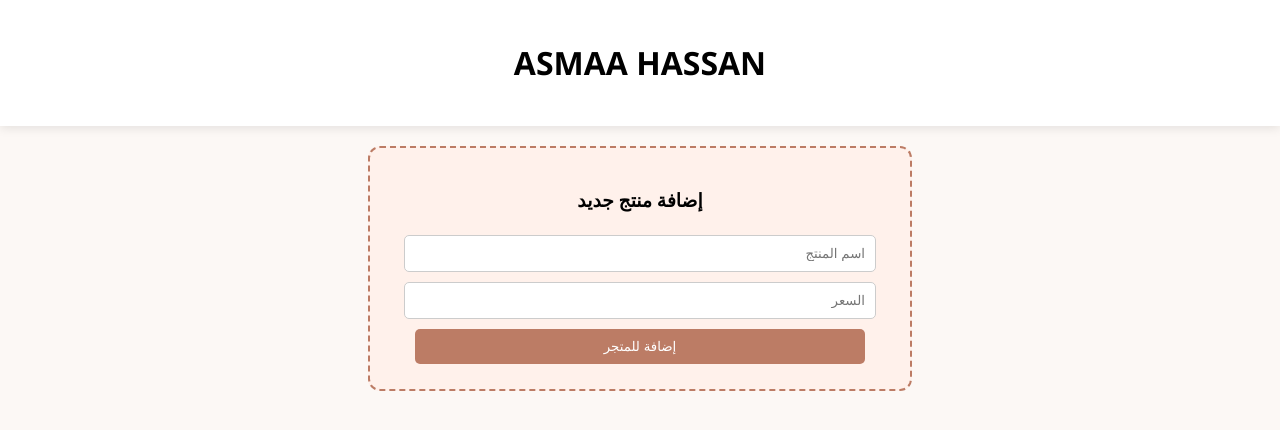
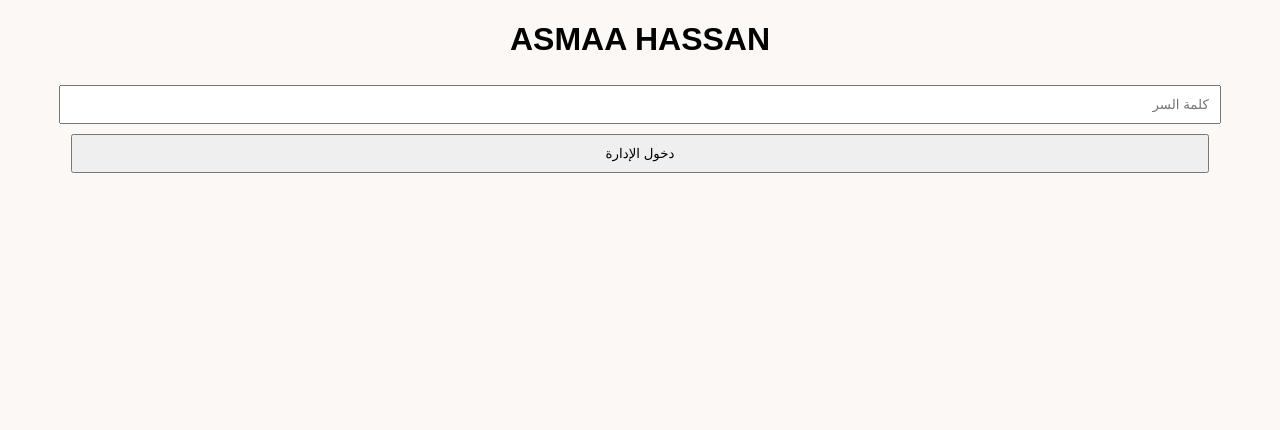
Before and after one commit to abdosayed12655-netizen/asmaahassan, a plain HTML site: page index.html in a window 1280 px wide. Drawn offline with Linux system fonts and the light colour scheme; no server answers.

Commit message:
Update index.html

```diff
--- a/index.html
+++ b/index.html
@@ -2,46 +2,47 @@
 <html lang="ar" dir="rtl">
 <head>
     <meta charset="UTF-8">
-    <meta name="viewport" content="width=device-width, initial-scale=1.0">
-    <title>Asmaa Hassan | Skincare Store</title>
+    <title>Asmaa Hassan Store</title>
     <style>
-        body { font-family: 'Segoe UI', sans-serif; margin: 0; background-color: #fcf8f5; text-align: center; }
-        header { background-color: #ffffff; padding: 20px; box-shadow: 0 2px 10px rgba(0,0,0,0.1); }
-        .admin-panel { background-color: #fff1eb; border: 2px dashed #bc7c65; padding: 20px; max-width: 500px; margin: 20px auto; border-radius: 12px; }
-        input, button { width: 90%; padding: 10px; margin: 5px; border: 1px solid #ccc; border-radius: 5px; }
-        button { background-color: #bc7c65; color: white; border: none; cursor: pointer; }
-        .products-grid { display: grid; grid-template-columns: repeat(auto-fill, minmax(250px, 1fr)); gap: 20px; padding: 20px; }
+        body { font-family: sans-serif; background: #fcf8f5; text-align: center; }
+        .product-grid { display: grid; grid-template-columns: repeat(auto-fit, minmax(200px, 1fr)); gap: 20px; padding: 20px; }
         .card { background: white; padding: 15px; border-radius: 10px; box-shadow: 0 2px 5px rgba(0,0,0,0.1); }
+        .admin-panel { background: #fff1eb; padding: 20px; border: 2px dashed #bc7c65; margin: 20px auto; max-width: 500px; }
+        input, button { width: 90%; padding: 10px; margin: 5px; }
     </style>
 </head>
 <body>
+    <h1>ASMAA HASSAN</h1>
 
-    <header><h1>ASMAA HASSAN</h1></header>
+    <div id="admin-login">
+        <input type="password" id="pass" placeholder="كلمة السر">
+        <button onclick="checkPass()">دخول الإدارة</button>
+    </div>
 
-    <div class="admin-panel">
-        <h3>إضافة منتج جديد</h3>
+    <div id="admin-panel" class="admin-panel" style="display:none;">
         <input type="text" id="pName" placeholder="اسم المنتج">
         <input type="text" id="pPrice" placeholder="السعر">
         <button onclick="addProduct()">إضافة للمتجر</button>
     </div>
 
-    <div class="products-grid" id="products"></div>
+    <div class="product-grid" id="products"></div>
 
     <script src="https://www.gstatic.com/firebasejs/8.10.1/firebase-app.js"></script>
     <script src="https://www.gstatic.com/firebasejs/8.10.1/firebase-database.js"></script>
+    <script>
+        const db = firebase.initializeApp({databaseURL: "https://asmaa-hassan-store-default-rtdb.firebaseio.com/"}).database().ref("products");
 
-    <script>
-        const firebaseConfig = { databaseURL: "https://asmaa-hassan-store-default-rtdb.firebaseio.com/" };
-        firebase.initializeApp(firebaseConfig);
-        const db = firebase.database().ref("products");
+        function checkPass() {
+            if(document.getElementById('pass').value === "1919") {
+                document.getElementById('admin-panel').style.display = "block";
+                document.getElementById('admin-login').style.display = "none";
+            } else { alert("كلمة سر خاطئة!"); }
+        }
 
         function addProduct() {
             const title = document.getElementById('pName').value;
             const price = document.getElementById('pPrice').value;
-            if(title && price) {
-                db.push({ title, price });
-                alert("تمت الإضافة!");
-            }
+            if(title && price) { db.push({ title, price }); alert("تمت الإضافة!"); }
         }
 
         db.on('value', (snapshot) => {
```
